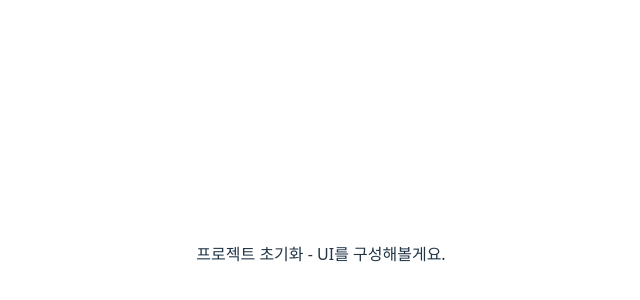
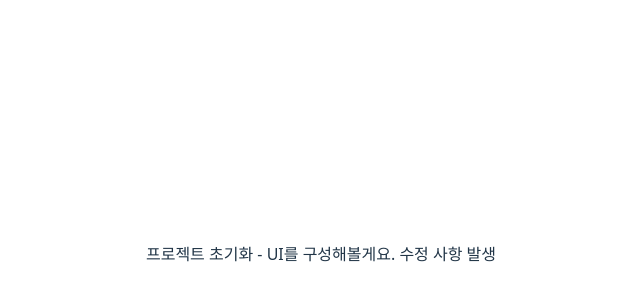
Before and after one commit to may-orca/my-website, a React (Vite) app in the folder my-website/: page / in a window 1280 px wide. Shown: the part 146-446 px from the top of the page, without its empty margins (319-959 px from the left). Built offline with nearby package versions, Linux system fonts and the light colour scheme.

Commit message:
Edit Main Branch

```diff
--- a/my-website/src/App.jsx
+++ b/my-website/src/App.jsx
@@ -9,7 +9,7 @@ function App() {
   return (
     <>
       <div>
-         프로젝트 초기화 - UI를 구성해볼게요.
+         프로젝트 초기화 - UI를 구성해볼게요. 수정 사항 발생
       </div>
     </>
   )
```
